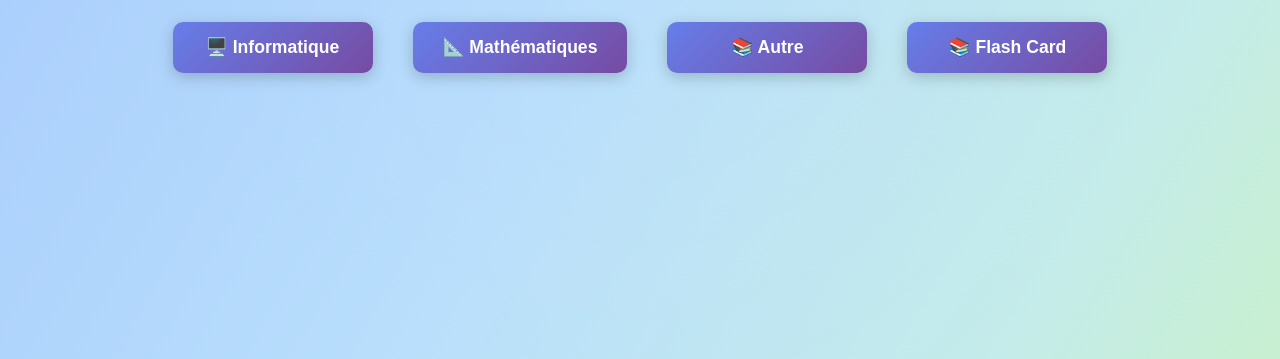
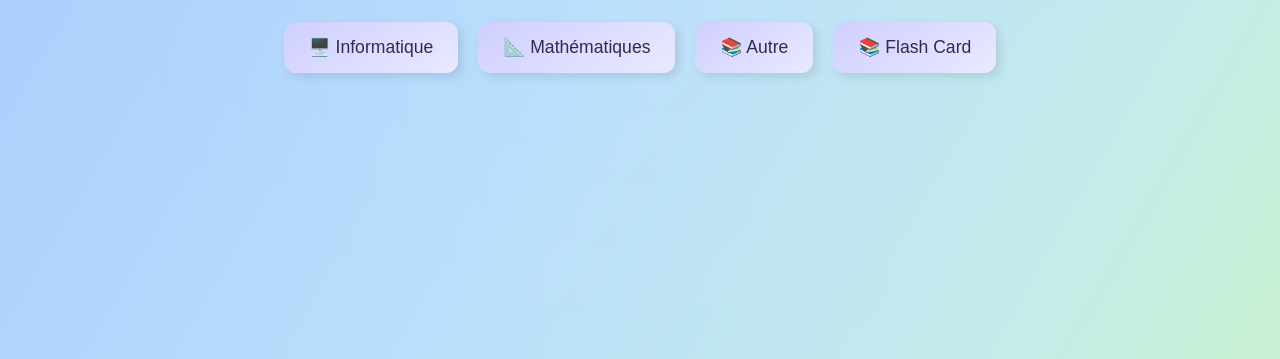
Before and after one commit to ZeynZer/Mchouch, a plain HTML site: page index.html in a window 1280 px wide. Shown: the part 441-800 px from the top of the page. Drawn offline with Linux system fonts and the light colour scheme.

Commit message:
Update style.css

```diff
--- a/style.css
+++ b/style.css
@@ -129,37 +129,7 @@ main p {
   transform: scale(1.05);
 }
 
-/* Ajoutez ces styles à votre style.css pour que les liens ressemblent à des boutons */
 
-.btn {
-  /* Styles de base pour les boutons */
-  display: inline-block;
-  padding: 15px 30px;
-  margin: 10px;
-  background: linear-gradient(135deg, #667eea 0%, #764ba2 100%);
-  color: white;
-  text-decoration: none; /* Enlever le soulignement des liens */
-  border: none;
-  border-radius: 10px;
-  font-size: 1.1rem;
-  font-weight: 600;
-  cursor: pointer;
-  transition: all 0.3s ease;
-  text-align: center;
-  min-width: 200px;
-  box-shadow: 0 4px 15px rgba(0, 0, 0, 0.2);
-}
-
-.btn:hover {
-  transform: translateY(-2px);
-  box-shadow: 0 6px 20px rgba(0, 0, 0, 0.3);
-  text-decoration: none; /* Pas de soulignement même au hover */
-}
-
-.btn:active {
-  transform: translateY(0);
-  box-shadow: 0 2px 10px rgba(0, 0, 0, 0.2);
-}
 
 /* Styles spécifiques pour PWA */
 @media (display-mode: standalone) {
```
